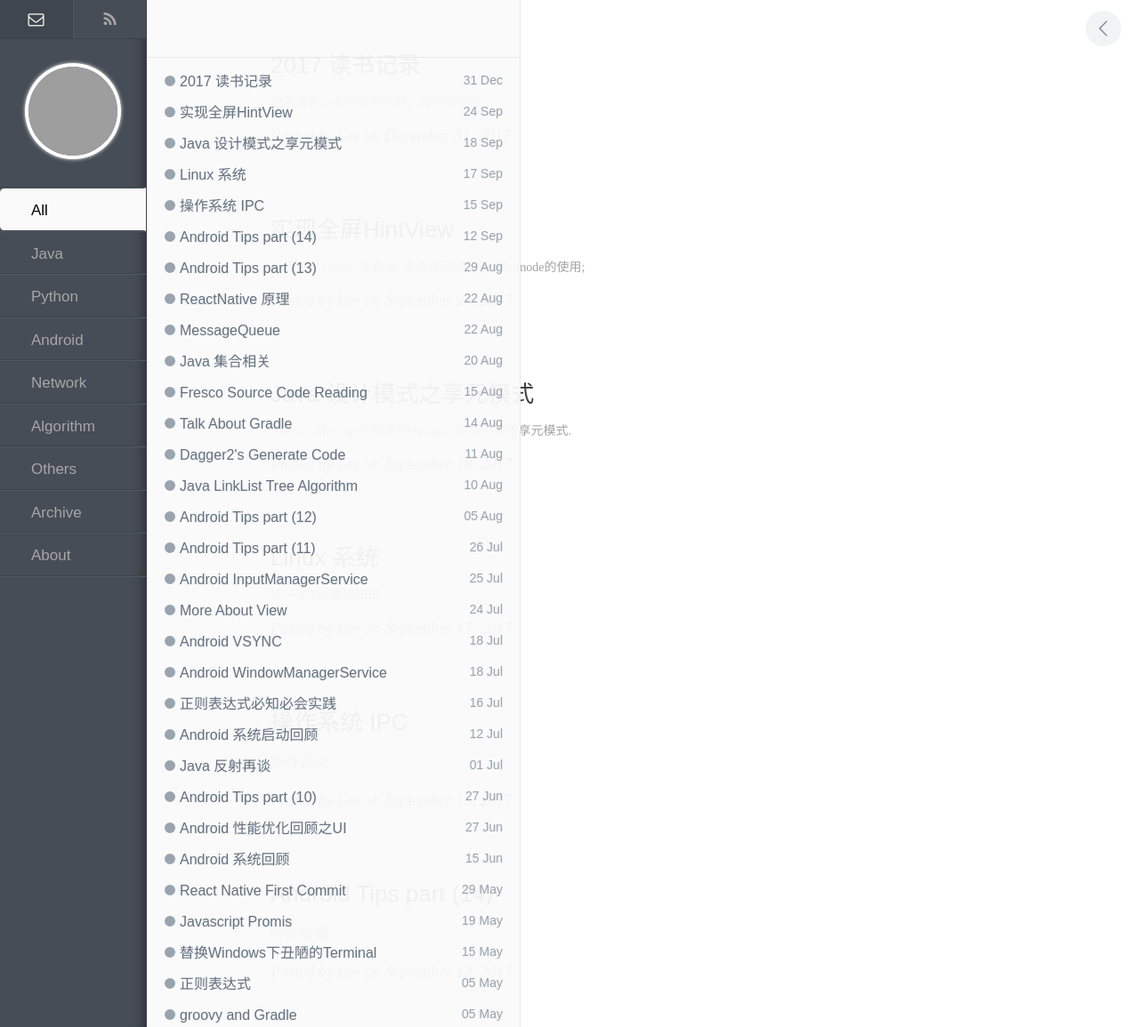
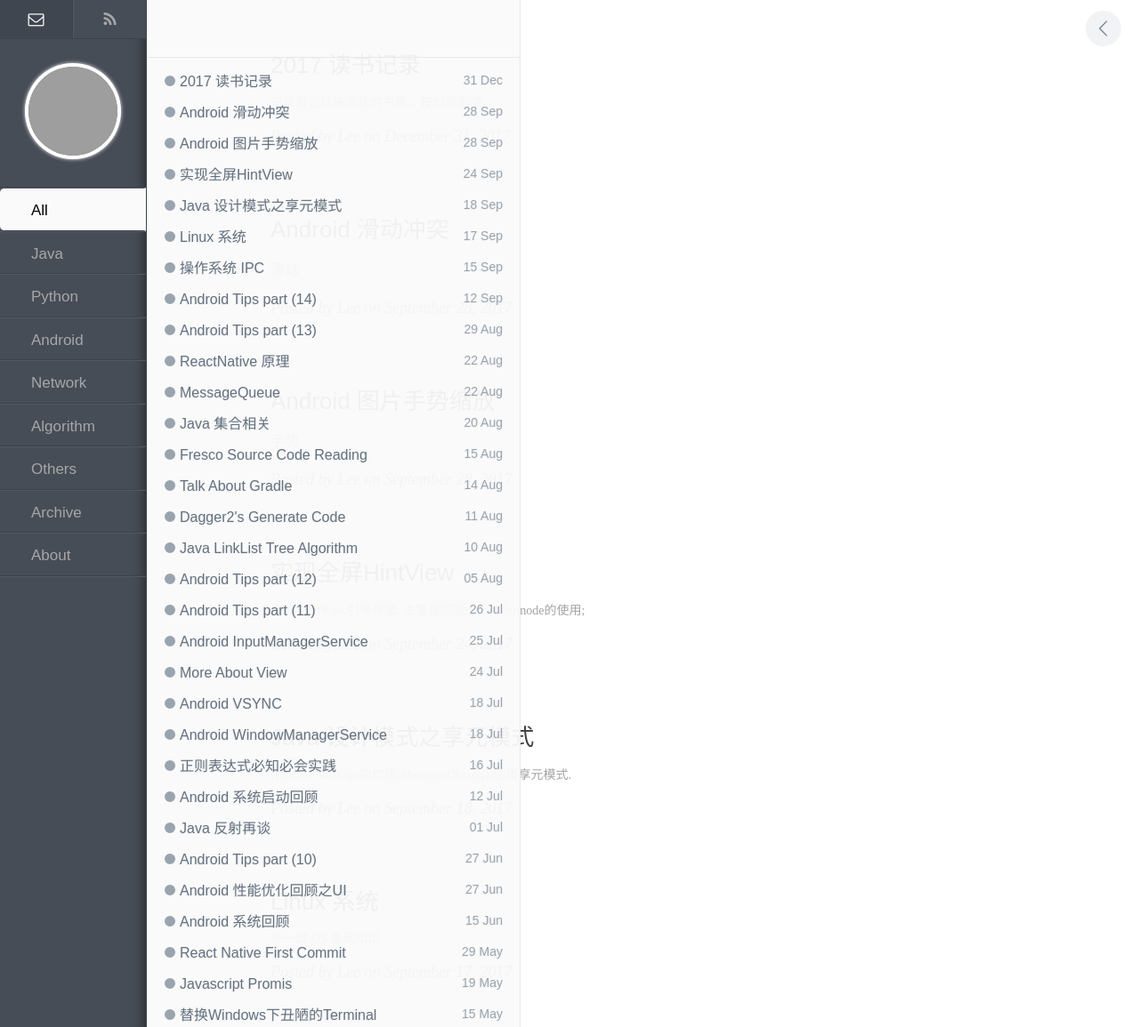
Before and after one commit to enlipan/enlipan.github.io, a Jekyll site: the page built from index.html, in a window 1280 px wide. Shown: the whole page at 89% size. Built offline with Jekyll 4.4.1, drawn with Linux system fonts in a browser that asks for light colours; nearby versions of some CDN libraries; the list of posts is cut into pages by our own code; comment, search, counter and statistics services are not loaded; grey boxes are pictures that could not be loaded.

Commit message:
post pages android

```diff
--- /dev/null
+++ b/_posts/2017-09-28-android-gesture.md
@@ -0,0 +1,61 @@
+---
+layout: post
+title:  Android 图片手势缩放
+category: android
+keywords: [improvement,android]
+---
+
+### 手势
+
+
+* GestureDetector
+
+onScroll
+
+
+* ScaleGestureDetector
+
+getScaleFactor()
+
+getCurrentSpan()
+
+
+### 缩放
+
+Matrix  处理:
+
+平移变换
+旋转变换
+缩放变换
+错切变换
+
+
+### Canvase
+
+save
+
+restore
+
+
+
+
+
+
+
+
+
+
+
+
+---
+
+Quote:
+
+[Dragging and Scaling](https://developer.android.com/training/gestures/scale.html)
+
+
+[Understanding save() and restore() for the Canvas Context](https://html5.litten.com/understanding-save-and-restore-for-the-canvas-context/)
+
+[深入理解 Matrix](http://www.jianshu.com/p/6aa6080373ab)
+
+[Android 手势检测实战 打造支持缩放平移的图片预览效果（上）](http://blog.csdn.net/lmj623565791/article/details/39474553)
--- /dev/null
+++ b/_posts/2017-09-28-android-scroll-conflict.md
@@ -0,0 +1,31 @@
+---
+layout: post
+title:  Android 滑动冲突
+category: android
+keywords: [improvement,android]
+---
+
+###  滑动
+
+Scroller
+
+
+### 冲突解决
+
+外部
+
+
+内部
+
+
+
+
+
+
+---
+
+Quote:
+
+[一文解决Android View滑动冲突](http://www.jianshu.com/p/982a83271327)
+
+[ViewPager源码分析（2）：滑动及冲突处理](http://blog.csdn.net/huachao1001/article/details/51654692)
```
Also changed, not shown: _posts/2017-12-31-reading-in-2017.md (+8 -0 lines).
